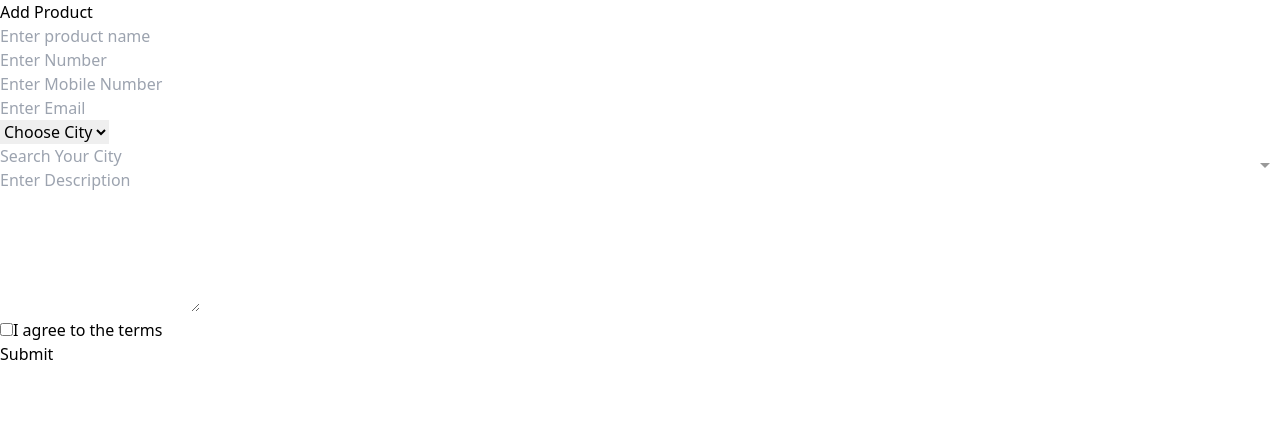
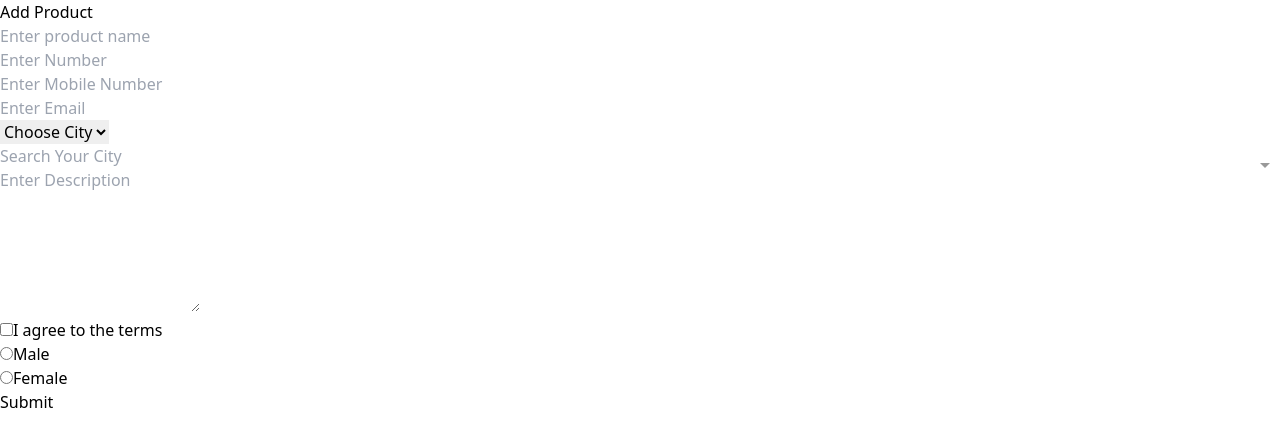
Before and after one commit to bhanudova02/quick_bite, a React (Vite) app: page / in a window 1280 px wide. Shown: the top 446 px of the page. Built offline with nearby package versions, Linux system fonts and the light colour scheme.

Commit message:
all changes are done

```diff
--- a/src/components/AddProduct.jsx
+++ b/src/components/AddProduct.jsx
@@ -13,9 +13,10 @@ export function AddProduct() {
         productMobile: '',
         productEmail: '',
         productCity: '',
+        productCountry: '',
         productDescription: '',
         productTerms: false,
-        productCountry: ''
+        gender: ''
     });
 
     const [error, setErrors] = useState({
@@ -24,9 +25,10 @@ export function AddProduct() {
         productMobileError: '',
         productEmailError: '',
         productCityError: '',
+        productCountryError: '',
         productDescriptionError: '',
         productTermsError: '',
-        productCountryError: ''
+        genderError: ''
     });
 
     const validateField = (fieldName, value) => {
@@ -66,6 +68,10 @@ export function AddProduct() {
                     errorMessage = 'Please select a city.';
                 }
                 break;
+            case 'productCountry':
+                if (!value.trim()) {
+                    errorMessage = "Country Is Required";
+                }
             case 'productDescription':
                 if (!value.trim()) {
                     errorMessage = "Product Description Is Required";
@@ -78,10 +84,11 @@ export function AddProduct() {
                     errorMessage = "You must agree to the terms.";
                 }
                 break;
-            case 'productCountry':
-                if (!value.trim()) {
-                    errorMessage = "Country Is Required";
+            case 'gender':
+                if (!value) {
+                    errorMessage = "Please Select Gender";
                 }
+                break;
             default:
                 break;
         }
@@ -112,9 +119,10 @@ export function AddProduct() {
             productMobileError: validateField('productMobile', product.productMobile),
             productEmailError: validateField('productEmail', product.productEmail),
             productCityError: validateField('productCity', product.productCity),
+            productCountryError: validateField('productCountry', product.productCountry),
             productDescriptionError: validateField('productDescription', product.productDescription),
             productTermsError: validateField('productTerms', product.productTerms),
-            productCountryError: validateField('productCountry', product.productCountry),
+            genderError: validateField('gender', product.gender),
         };
 
         setErrors(newErrors);
@@ -123,13 +131,10 @@ export function AddProduct() {
 
         if (isValid) {
             console.log('Product Details:', product);
+            alert(`productName: ${product.productName}\nproductNumber:${product.productNumber}\nproductMobile: ${product.productMobile}\nproductEmail: ${product.productEmail}\nproductCity: ${product.productCity}\nproductCountry: ${product.productCountry}\nproductDescription: ${product.productDescription}\nproductTerms: ${product.productTerms}\ngender: ${product.gender}\n
+            `)
         }
     };
-
-
-    const [value, setValue] = useState("Select option...");
-
-
 
     return (
         <div className="p-8">
@@ -251,12 +256,38 @@ export function AddProduct() {
                             name="productTerms"
                             type="checkbox"
                             onChange={handleInputChange}
-                            onBlur={handleBlur}
                             className="h-4 w-4 text-blue-600 border-gray-300 rounded focus:ring-blue-500"
                         />
                         <span className="text-xs text-black font-medium">I agree to the terms</span>
                     </div>
                     <span className="text-xs text-red-500 font-medium mt-1">{error.productTermsError}</span>
+                </div>
+                <div>
+                    <div className="flex gap-4">
+                        <div className="flex items-center gap-1">
+                            <input
+                                type="radio"
+                                name="gender"
+                                value="male"
+                                checked={product.gender === "male"}
+                                onChange={handleInputChange}
+                                className="h-4 w-4 text-blue-600 border-gray-300 focus:ring-blue-500"
+                            />
+                            <span className="text-sm">Male</span>
+                        </div>
+                        <div className="flex items-center gap-1">
+                            <input
+                                type="radio"
+                                name="gender"
+                                value="female"
+                                checked={product.gender === "female"}
+                                onChange={handleInputChange}
+                                className="h-4 w-4 text-blue-600 border-gray-300 focus:ring-blue-500"
+                            />
+                            <span>Female</span>
+                        </div>
+                    </div>
+                    <span className="text-xs text-red-500 font-medium mt-1">{error.genderError}</span>
                 </div>
                 <div>
                     <button
```
